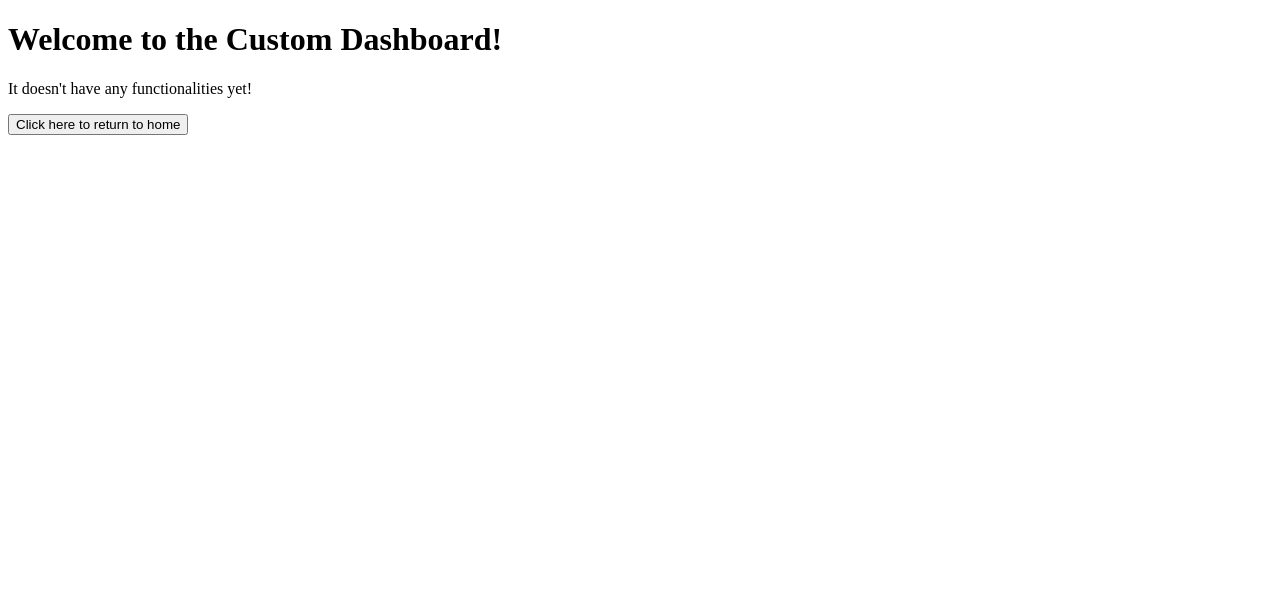
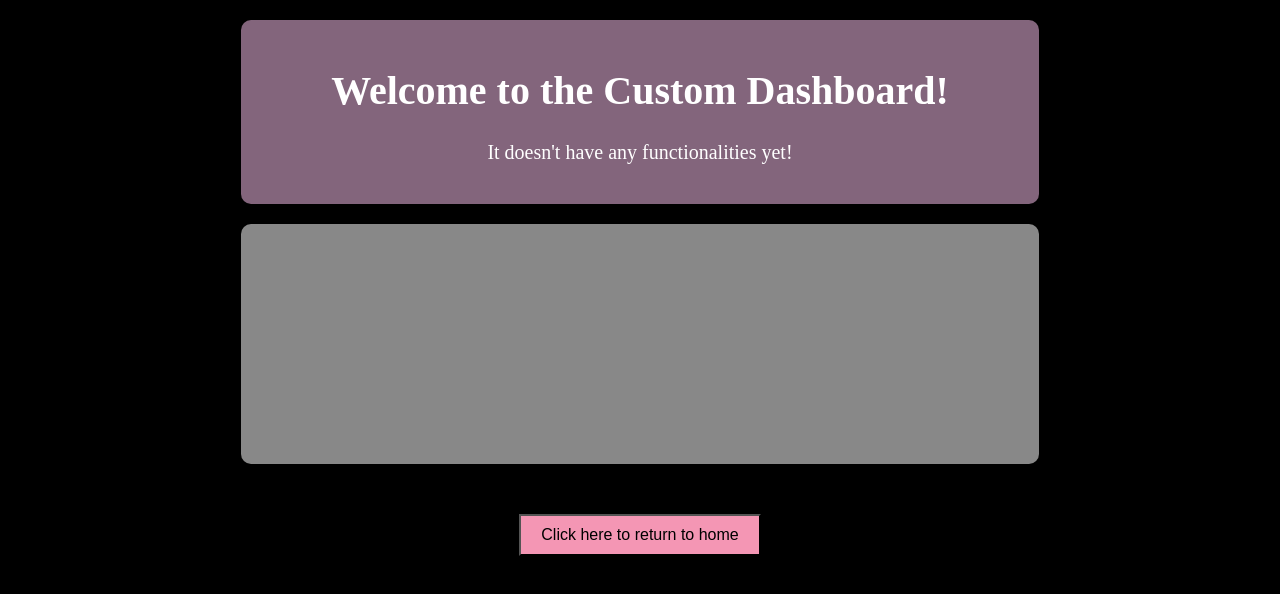
Before and after one commit to sangeeth7420/Dynamic_project, a plain HTML site: page tasks/html_css/dashboard.html in a window 1280 px wide. Drawn offline with Linux system fonts and the light colour scheme.

Commit message:
Update dashboard.html

```diff
--- a/tasks/html_css/dashboard.html
+++ b/tasks/html_css/dashboard.html
@@ -2,7 +2,7 @@
 <html>
 <head>
   <title>Dashboard</title>
-  <link rel="stylesheet" href="custom_style.css">
+  <link rel="stylesheet" href="html_css.css">
   <script src="html_css.js" defer></script>
 </head>
 <body class="dashboard_page">
```
